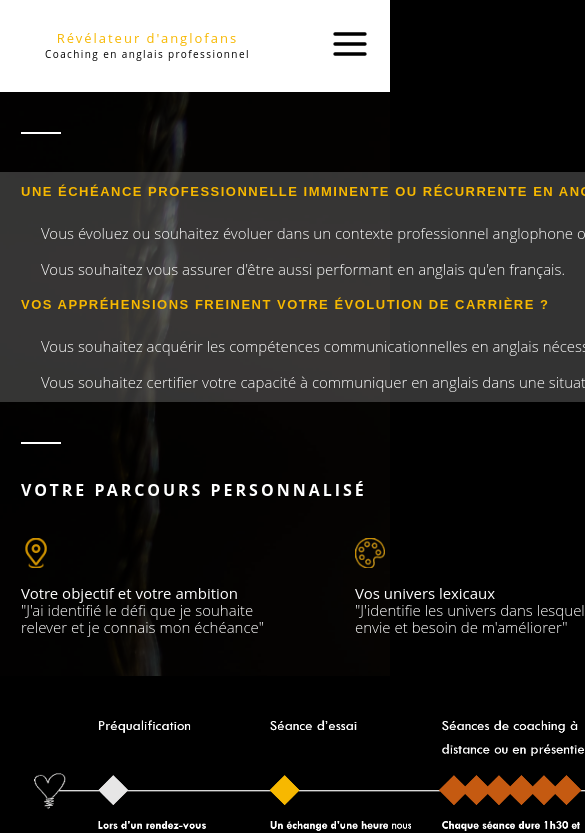
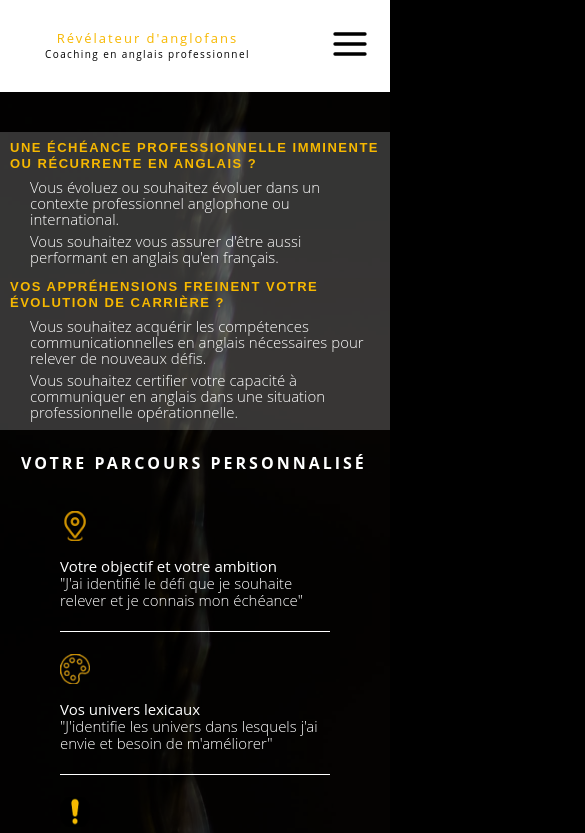
Before and after one commit to MaxenceDerepas/Front-HNB, a Next.js app: page /accompagnement-individuel in a window 390 px wide. Shown: the top 833 px of the page, 585 px wide, since content can reach past the window. Built offline with nearby package versions, Linux system fonts and the light colour scheme.

Commit message:
responsive designe3

```diff
--- a/styles/Individuel.module.css
+++ b/styles/Individuel.module.css
@@ -157,3 +157,55 @@
     background-color: #fff;
     color: black;
 }
+@media only screen and (min-width: 320px) and (max-width: 650px) {
+    .content {
+        width: 100vw;
+    }
+    .container {
+        padding: 0;
+        margin: 0 auto;
+        width: 100%;
+        display: flex;
+        flex-direction: column;
+    }
+    .separatorWhite {
+        display: none;
+    }
+    .separatorBlack {
+        display: none;
+    }
+    .rectangleWhite {
+        width: 100vw;
+        display: flex;
+        flex-direction: column;
+        height: fit-content;
+        margin: 0 auto;
+        margin-bottom: 25px;
+        margin-left: -21px;
+        padding: 10px;
+        padding-top: 0;
+    }
+    .h2Yellow {
+        margin-top: 8px;
+        margin-bottom: 7px;
+    }
+    .p {
+        margin-bottom: 6px;
+    }
+    .infos {
+        display: flex;
+        flex-direction: column;
+    }
+    .info {
+        margin: 0 auto;
+        margin-bottom: 22px;
+        border-bottom: white solid 1px;
+        padding-bottom: 22px;
+    }
+    .img {
+        display: none;
+    }
+    .essai {
+        width: 100%;
+    }
+}
```
